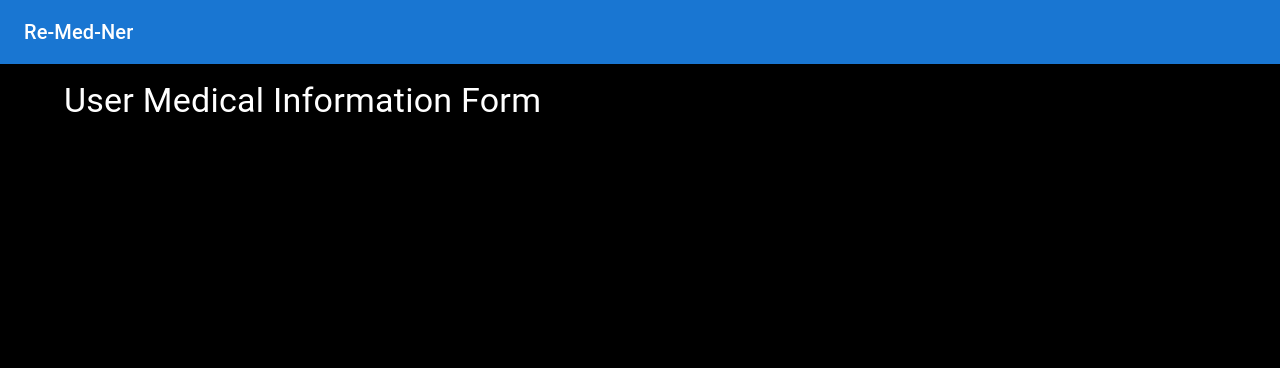
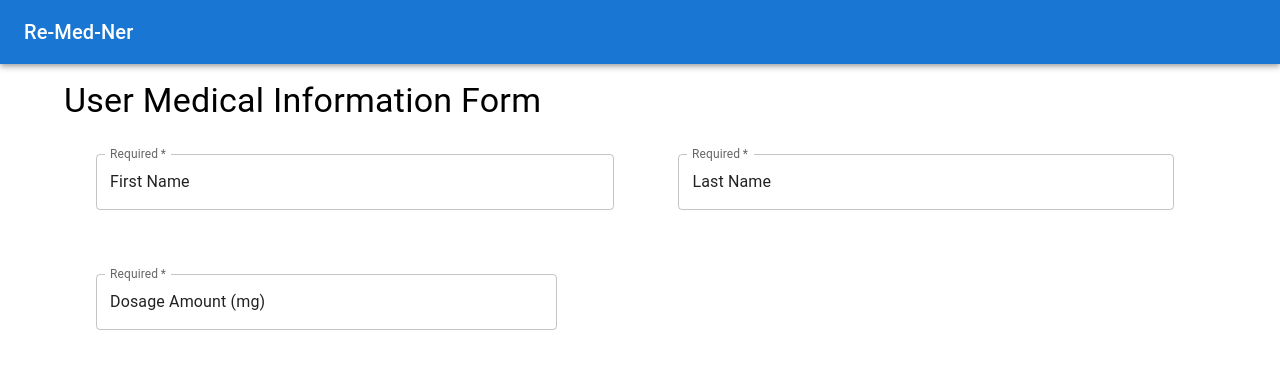
Before and after one commit to vita-tran/technokrispies, a Next.js app in the folder re-med-ner/: page / in a window 1280 px wide. Shown: the top 368 px of the page. Built offline with nearby package versions, Linux system fonts and the light colour scheme; no server answers.

Commit message:
Updating Form

```diff
--- a/re-med-ner/components/NavBar.js
+++ b/re-med-ner/components/NavBar.js
@@ -27,6 +27,10 @@ export default function NavBar(){
                     Re-Med-Ner
                 </Typography>
 
+                <Typography>
+
+                </Typography>
+
             </IconButton>
 
         </Toolbar>
--- a/re-med-ner/pages/index.js
+++ b/re-med-ner/pages/index.js
@@ -49,7 +49,7 @@ export default function Home() {
               id="outlined-required"
               label="Required"
               defaultValue="First Name"
-              sx={{ width: '40%', m: '2rem' }}
+              sx={{ width: '45%', m: '2rem' }}
 
             />
 
@@ -58,7 +58,7 @@ export default function Home() {
               id="outlined-required"
               label="Required"
               defaultValue="Last Name"
-              sx={{ width: '40%', m: '2rem' }}
+              sx={{ width: '43%', m: '2rem' }}
             />
 
             {/*  PHONE NUMBER OR EMAIL HERE  */}
@@ -67,11 +67,9 @@ export default function Home() {
               required
               id="outlined-required"
               label="Required"
-              defaultValue="Last Name"
+              defaultValue="Dosage Amount (mg)"
+              sx={{ width: '40%', m: '2rem' }}
             />
-
-
-
 
             </div>
         </Box>
--- a/re-med-ner/styles/globals.css
+++ b/re-med-ner/styles/globals.css
@@ -2,21 +2,21 @@
 @tailwind components;
 @tailwind utilities;
 
-:root {
+/* :root {
   --foreground-rgb: 0, 0, 0;
   --background-start-rgb: 214, 219, 220;
   --background-end-rgb: 255, 255, 255;
-}
-
+} */
+/*
 @media (prefers-color-scheme: light) {
   :root {
     --foreground-rgb: 255, 255, 255;
     --background-start-rgb: 0, 0, 0;
     --background-end-rgb: 0, 0, 0;
   }
-}
+} */
 
-body {
+/* body {
   color: rgb(var(--foreground-rgb));
   background: linear-gradient(
       to bottom,
@@ -24,4 +24,4 @@ body {
       rgb(var(--background-end-rgb))
     )
     rgb(var(--background-start-rgb));
-}
+} */
```
